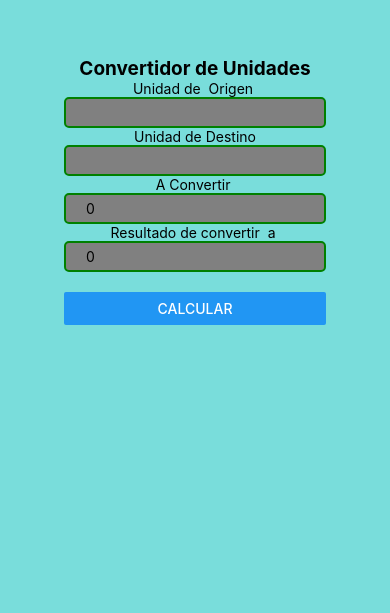
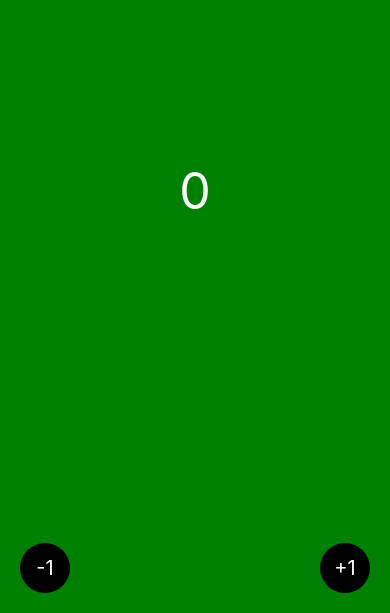
Before and after one commit to Davila99/convertidorConReact, a React Native app: screen / in a window 390 px wide. Shown: the part 231-844 px from the top of the page. Built offline with nearby package versions, Linux system fonts and the light colour scheme.

Commit message:
La implementacion de un componen llamado Fab

```diff
--- a/App.tsx
+++ b/App.tsx
@@ -1,23 +1,20 @@
 import { StatusBar } from 'expo-status-bar';
 import React from 'react';
 import { StyleSheet, Text, View } from 'react-native';
+import CounterScreen from './src/screens/CounterScreen'
+//import { Convertidor } from './src/components/Convertidor';
 
-import { Convertidor } from './src/components/Convertidor';
 
 export default function App() {
   return (
-    <View style={styles.container}>
-    <Text style={{ fontWeight:'bold', fontSize:19}}>Convertidor de Unidades</Text>
-      <Convertidor/>
-      <StatusBar style="auto" />
-    </View>
+      <CounterScreen></CounterScreen>
   );
 }
 
 const styles = StyleSheet.create({
   container: {
     flex: 1,
-    backgroundColor: '#79DDDB',
+    backgroundColor: '#fff',
     alignItems: 'center',
     justifyContent: 'center',
   },
--- /dev/null
+++ b/src/components/Fab.tsx
@@ -0,0 +1,59 @@
+import React from 'react'
+import { Text, TouchableOpacity, StyleSheet } from 'react-native'
+
+interface Props {
+    position: 'br' | 'bl';
+    size?: 'sm' | 'md' | 'lg';
+    title: string;
+    onPress: () => void
+}
+
+const Fab = ({ size, position, title, onPress }: Props) => {
+
+    return (
+        <TouchableOpacity onPress={onPress}
+            style={[
+                styles.button,
+                position === 'br' ? styles.right : styles.left,
+                size === 'sm' ? styles.sm : null,
+                size === 'lg' ? styles.lg : null
+            ]}>
+            <Text style={styles.textButton}>{title}</Text>
+        </TouchableOpacity>
+    )
+}
+export default Fab
+
+const styles = StyleSheet.create({
+    button: {
+        backgroundColor: 'black',
+        borderRadius: 100,
+        height: 50,
+        width: 50,
+        justifyContent: 'center',
+        alignItems: 'center'
+    },
+    sm: {
+        height: 30,
+        width: 30
+    },
+    lg: {
+        height: 70,
+        width: 70
+    },
+    textButton: {
+        color: 'white',
+        fontSize: 20
+    },
+    right: {
+        position: 'absolute',
+        bottom: 20,
+        right: 20
+    },
+    left: {
+        position: 'absolute',
+        bottom: 20,
+        left: 20
+    }
+
+})
--- /dev/null
+++ b/src/screens/CounterScreen.tsx
@@ -0,0 +1,37 @@
+import React, {useState} from 'react'
+import { Text, View, StyleSheet, TouchableOpacity } from 'react-native'
+import Fab from '../components/Fab'
+const CounterScreen = () => {
+
+    const [cantidad, setCantidad] = useState(0  )
+
+    const handleSum = () => {
+        setCantidad(cantidad + 1)
+    }
+    const handleSubtract = () => {
+        setCantidad(cantidad - 1)
+    }
+    return (
+        <View style={styles.container}>
+            <Text style={styles.title}>{cantidad}</Text>
+            <Fab position='bl' size='md' title='-1' onPress={handleSum} ></Fab>
+            <Fab position='br' size='md' title='+1' onPress={handleSubtract} ></Fab>
+
+        </View>
+    )
+}
+
+export default CounterScreen
+
+const styles = StyleSheet.create({
+    container: {
+        backgroundColor: 'green',
+        flex: 1,
+        justifyContent: 'center',
+        alignItems: 'center'
+    },
+    title: {
+        fontSize: 50,
+        color: 'white',
+    }
+})
```
